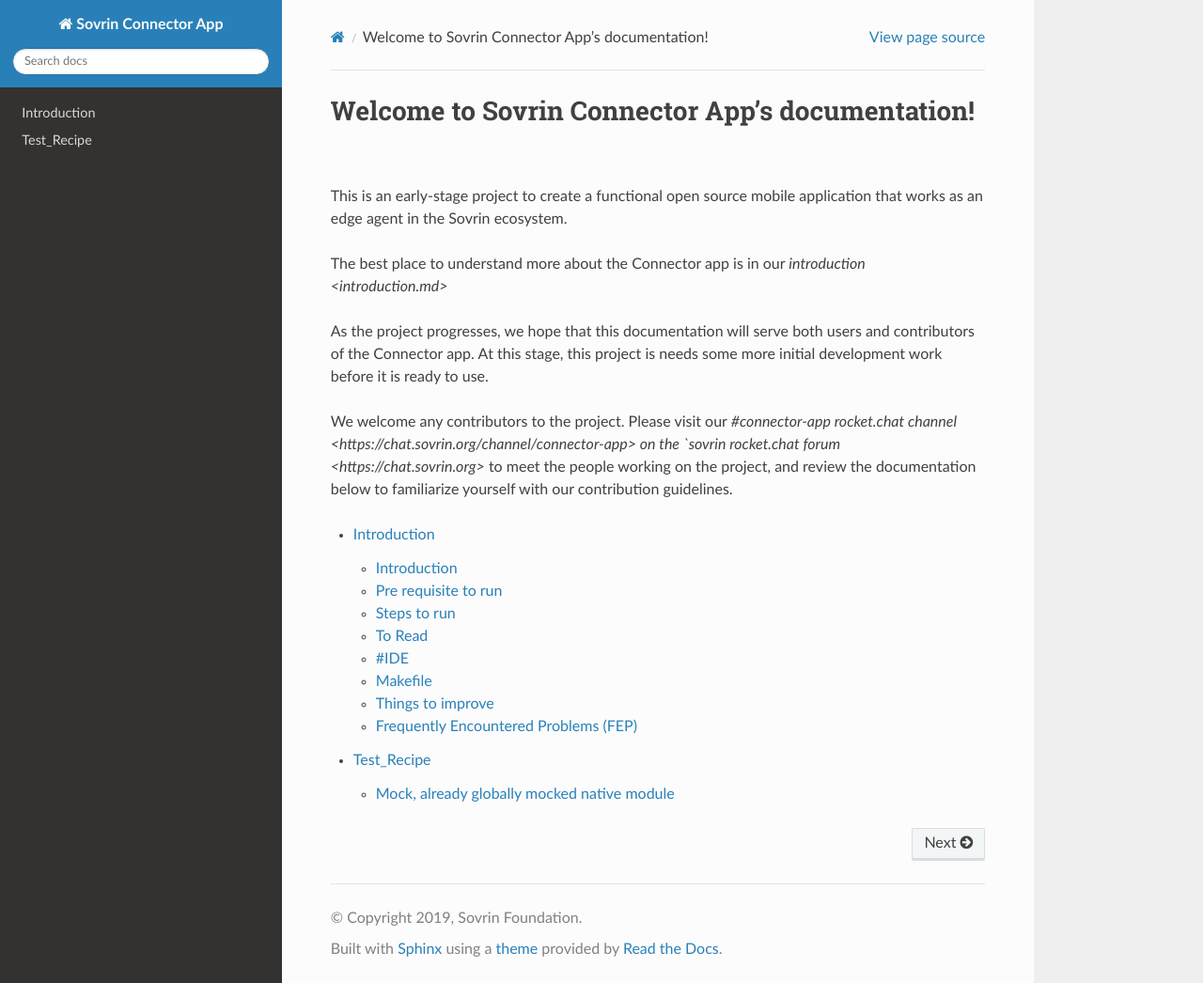
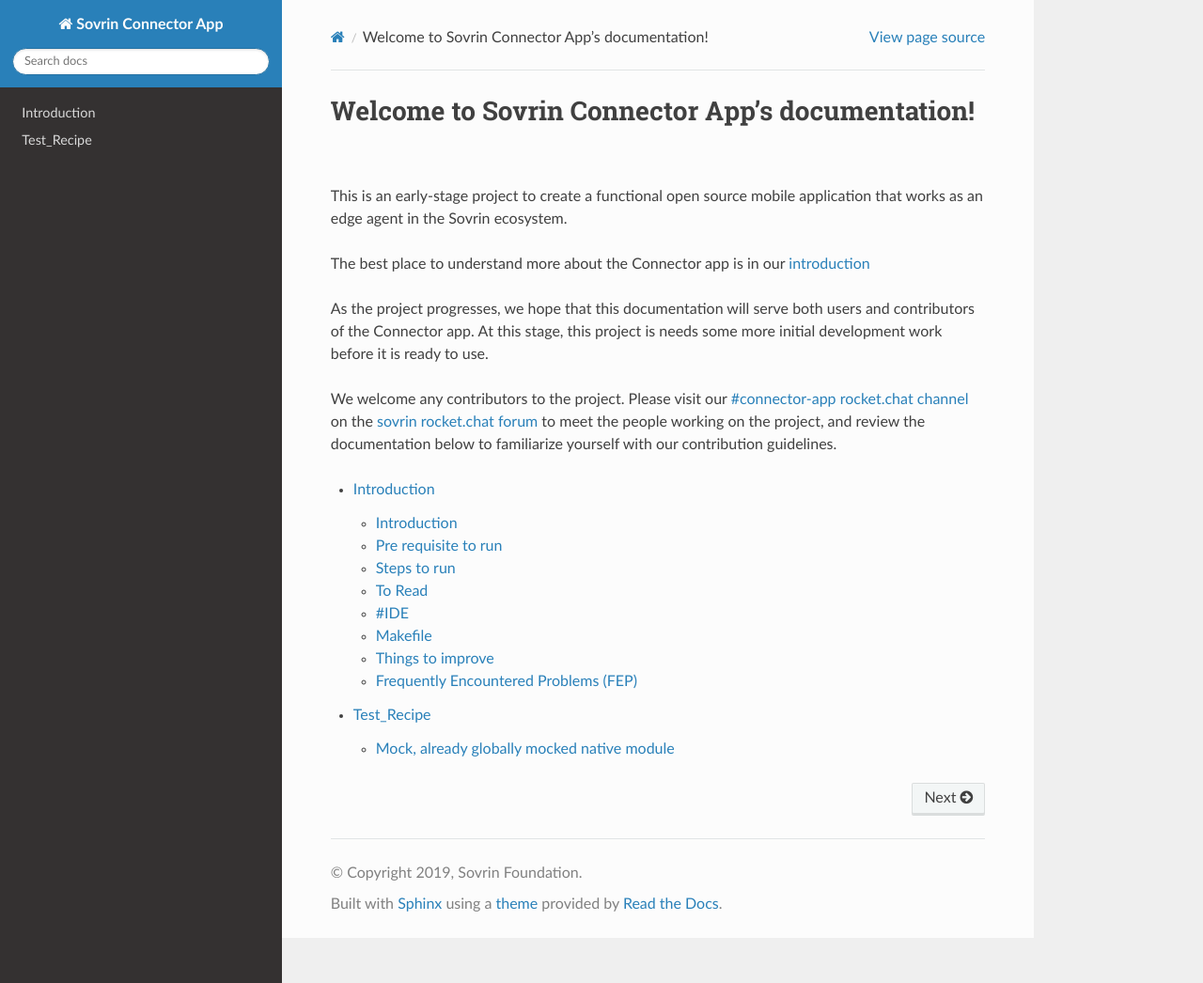
Before and after one commit to sovrin-foundation/connector-app, a Sphinx documentation site: the page built from docs/index.rst, in a window 1280 px wide and 1046 px high. Shown: the whole window at 94% size. Built offline with Sphinx 7.4.7 and the Read the Docs theme 2.0.0, drawn with Linux system fonts in a browser that asks for light colours; pages that are not in the unit, such as notebooks, are missing from menus.

Commit message:
added hyperlink fix
Signed-off-by: Michael Boyd <michaeldavisboyd@gmail.com>

```diff
--- a/docs/index.rst
+++ b/docs/index.rst
@@ -5,14 +5,14 @@
 mobile application that works as an edge agent in the Sovrin ecosystem.
 
 The best place to understand more about the Connector app is in our
-`introduction <introduction.md>`
+`introduction <introduction.md>`_
 
 As the project progresses, we hope that this documentation will serve both
 users and contributors of the Connector app. At this stage, this project is
 needs some more initial development work before it is ready to use.
 
 We welcome any contributors to the project. Please visit our
-`#connector-app rocket.chat channel <https://chat.sovrin.org/channel/connector-app> on the `sovrin rocket.chat forum <https://chat.sovrin.org>`
+`#connector-app rocket.chat channel <https://chat.sovrin.org/channel/connector-app>`_ on the `sovrin rocket.chat forum <https://chat.sovrin.org>`_
 to meet the people working on the project, and review the documentation below
 to familiarize yourself with our contribution guidelines.
 
```
